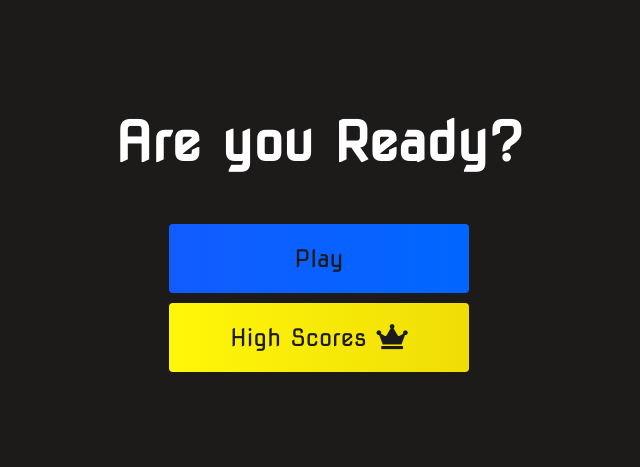
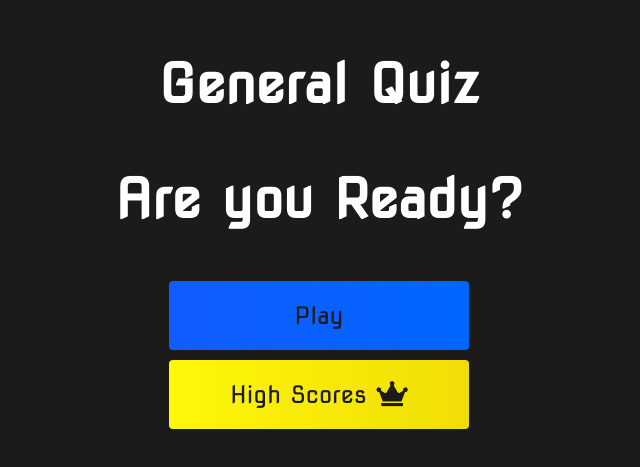
Before and after one commit to 09priya/quiz_app, a plain HTML site: page index.html in a window 1280 px wide. Shown: the part 155-622 px from the top of the page, without its empty margins (321-961 px from the left). Drawn offline with Linux system fonts and the light colour scheme.

Commit message:
Update index.html

```diff
--- a/index.html
+++ b/index.html
@@ -12,6 +12,7 @@
 <body>
     <div class="container">
         <div id="home" class="flex-column flex-center">
+            <h1> General Quiz</h1>
             <h1> Are you Ready?</h1>
             <a href="game.html" class="btn">Play</a>
             <a href="highscores.html"  id="highscore-btn"
```
